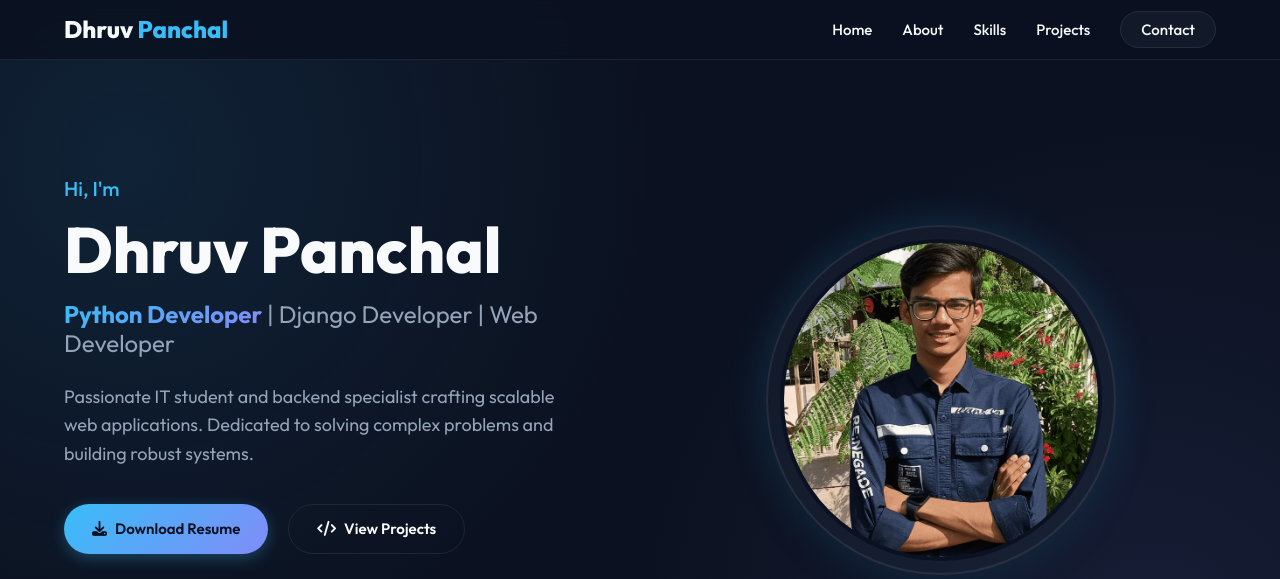
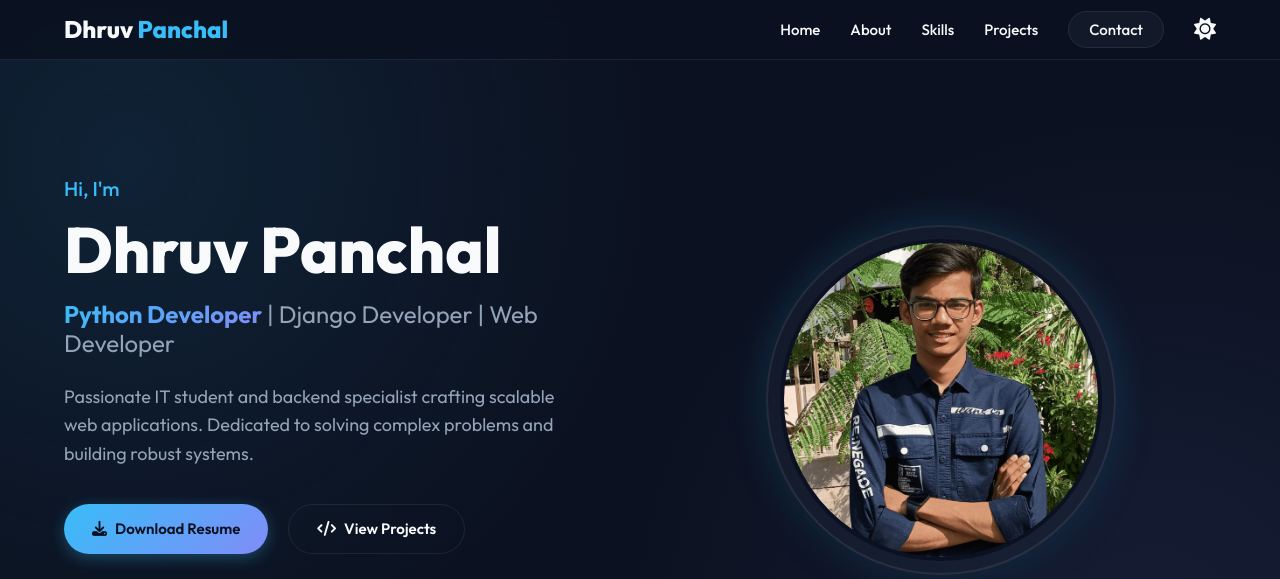
Before and after one commit to dhruvpanchal5110-cmyk/porfolio-website, a Django app: page / in a window 1280 px wide. Shown: the top 579 px of the page. Run offline with Django 5.2, Linux system fonts and the light colour scheme.

Commit message:
Implement Light/Dark mode toggle feature

```diff
--- a/myapp/static/css/style.css
+++ b/myapp/static/css/style.css
@@ -8,6 +8,17 @@
     --glass-bg: rgba(30, 41, 59, 0.4);
     --glass-border: rgba(255, 255, 255, 0.08);
     --glass-shadow: 0 8px 32px 0 rgba(0, 0, 0, 0.3);
+}
+
+[data-theme="light"] {
+    --bg-color: #f1f5f9;
+    --text-primary: #0f172a;
+    --text-secondary: #475569;
+    --accent-primary: #0284c7;
+    --accent-secondary: #4f46e5;
+    --glass-bg: rgba(255, 255, 255, 0.6);
+    --glass-border: rgba(0, 0, 0, 0.1);
+    --glass-shadow: 0 8px 32px 0 rgba(0, 0, 0, 0.05);
 }
 
 * {
@@ -27,6 +38,7 @@ body {
         radial-gradient(circle at 10% 20%, rgba(56, 189, 248, 0.1) 0%, transparent 40%),
         radial-gradient(circle at 90% 80%, rgba(129, 140, 248, 0.1) 0%, transparent 40%);
     background-attachment: fixed;
+    transition: background-color 0.4s ease, color 0.4s ease;
 }
 
 h1, h2, h3, h4 {
@@ -148,6 +160,8 @@ h1, h2, h3, h4 {
     list-style: none;
     gap: 30px;
     align-items: center;
+    margin-left: auto;
+    margin-right: 30px;
 }
 
 .nav-links a {
@@ -174,10 +188,31 @@ h1, h2, h3, h4 {
     border-color: var(--accent-primary);
 }
 
+.nav-controls {
+    display: flex;
+    align-items: center;
+    gap: 20px;
+}
+
+.theme-toggle {
+    cursor: pointer;
+    font-size: 22px;
+    color: var(--text-primary);
+    transition: all 0.3s ease;
+    display: flex;
+    align-items: center;
+}
+
+.theme-toggle:hover {
+    color: var(--accent-primary);
+    transform: rotate(15deg) scale(1.1);
+}
+
 .hamburger {
     display: none;
     font-size: 24px;
     cursor: pointer;
+    color: var(--text-primary);
 }
 
 /* Hero Section */
--- a/myapp/templates/home.html
+++ b/myapp/templates/home.html
@@ -10,7 +10,7 @@
     <link rel="preconnect" href="https://fonts.gstatic.com" crossorigin>
     <link href="https://fonts.googleapis.com/css2?family=Outfit:wght@300;400;500;600;700;800&display=swap" rel="stylesheet">
 
-    <link rel="stylesheet" href="{% static 'css/style.css' %}?v=4.11">
+    <link rel="stylesheet" href="{% static 'css/style.css' %}?v=4.12">
     <!-- DevIcons -->
     <link rel="stylesheet" href="https://cdn.jsdelivr.net/gh/devicons/devicon@latest/devicon.min.css">
     <!-- FontAwesome -->
@@ -22,9 +22,6 @@
     <nav class="navbar">
         <div class="nav-container">
             <h1 class="logo">Dhruv<span> Panchal</span></h1>
-            <div class="hamburger" id="hamburger">
-                <i class="fa-solid fa-bars"></i>
-            </div>
             <ul class="nav-links">
                 <li><a href="#home">Home</a></li>
                 <li><a href="#about">About</a></li>
@@ -32,6 +29,14 @@
                 <li><a href="#projects">Projects</a></li>
                 <li><a href="#contact" class="nav-cta">Contact</a></li>
             </ul>
+            <div class="nav-controls">
+                <div class="theme-toggle" id="theme-toggle" title="Toggle Light/Dark Theme">
+                    <i class="fa-solid fa-sun"></i>
+                </div>
+                <div class="hamburger" id="hamburger">
+                    <i class="fa-solid fa-bars"></i>
+                </div>
+            </div>
         </div>
     </nav>
 
@@ -315,6 +320,30 @@
                 navLinks.classList.toggle('active');
             });
         }
+
+        // Theme Toggle Logic
+        const themeToggle = document.getElementById('theme-toggle');
+        const themeIcon = themeToggle.querySelector('i');
+
+        const savedTheme = localStorage.getItem('portfolio-theme');
+
+        if (savedTheme === 'light') {
+            document.documentElement.setAttribute('data-theme', 'light');
+            themeIcon.className = 'fa-solid fa-moon';
+        }
+
+        themeToggle.addEventListener('click', () => {
+            const currentTheme = document.documentElement.getAttribute('data-theme');
+            if (currentTheme === 'light') {
+                document.documentElement.removeAttribute('data-theme');
+                localStorage.setItem('portfolio-theme', 'dark');
+                themeIcon.className = 'fa-solid fa-sun';
+            } else {
+                document.documentElement.setAttribute('data-theme', 'light');
+                localStorage.setItem('portfolio-theme', 'light');
+                themeIcon.className = 'fa-solid fa-moon';
+            }
+        });
     </script>
 </body>
 </html>
```
Also changed, not shown: 1 other file.
